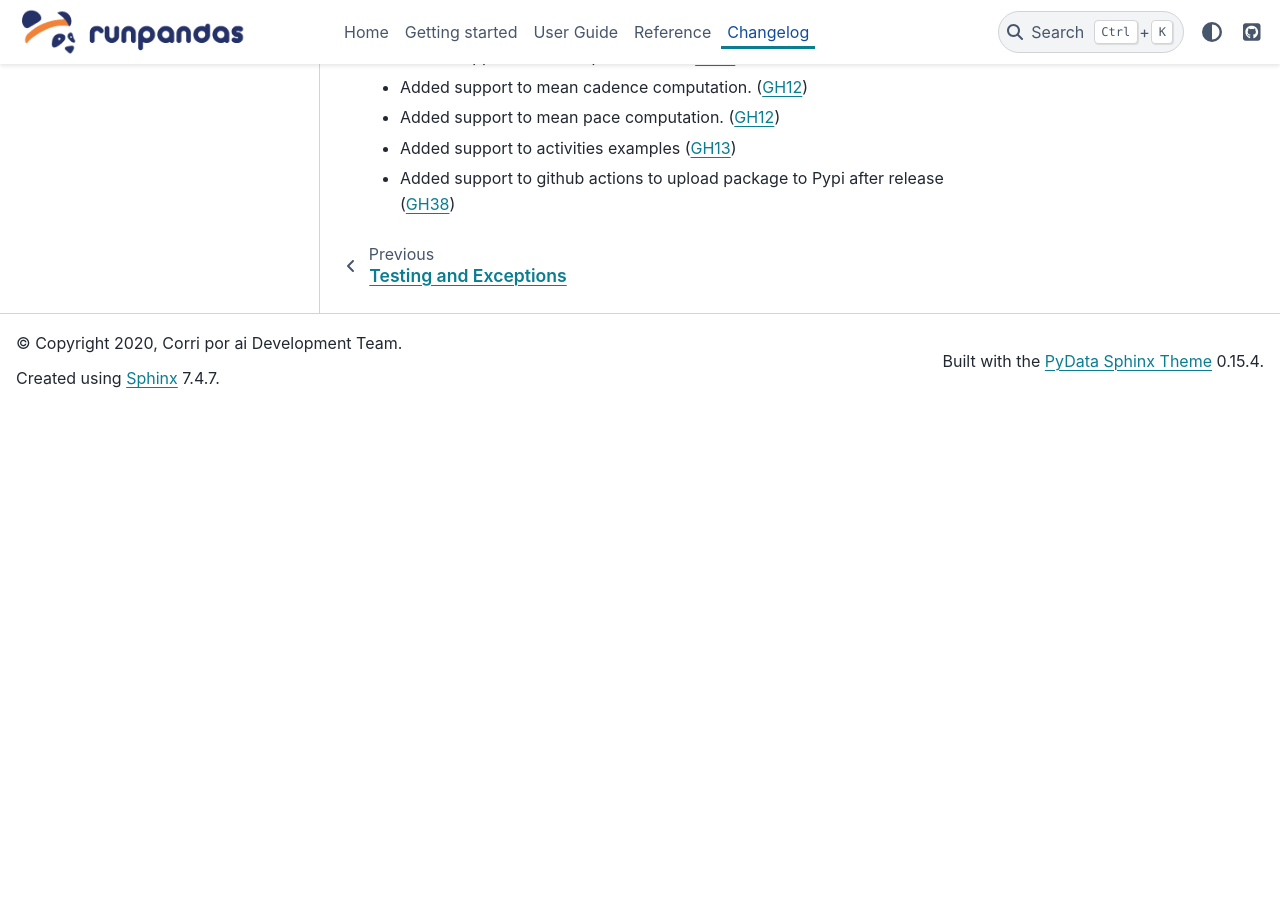
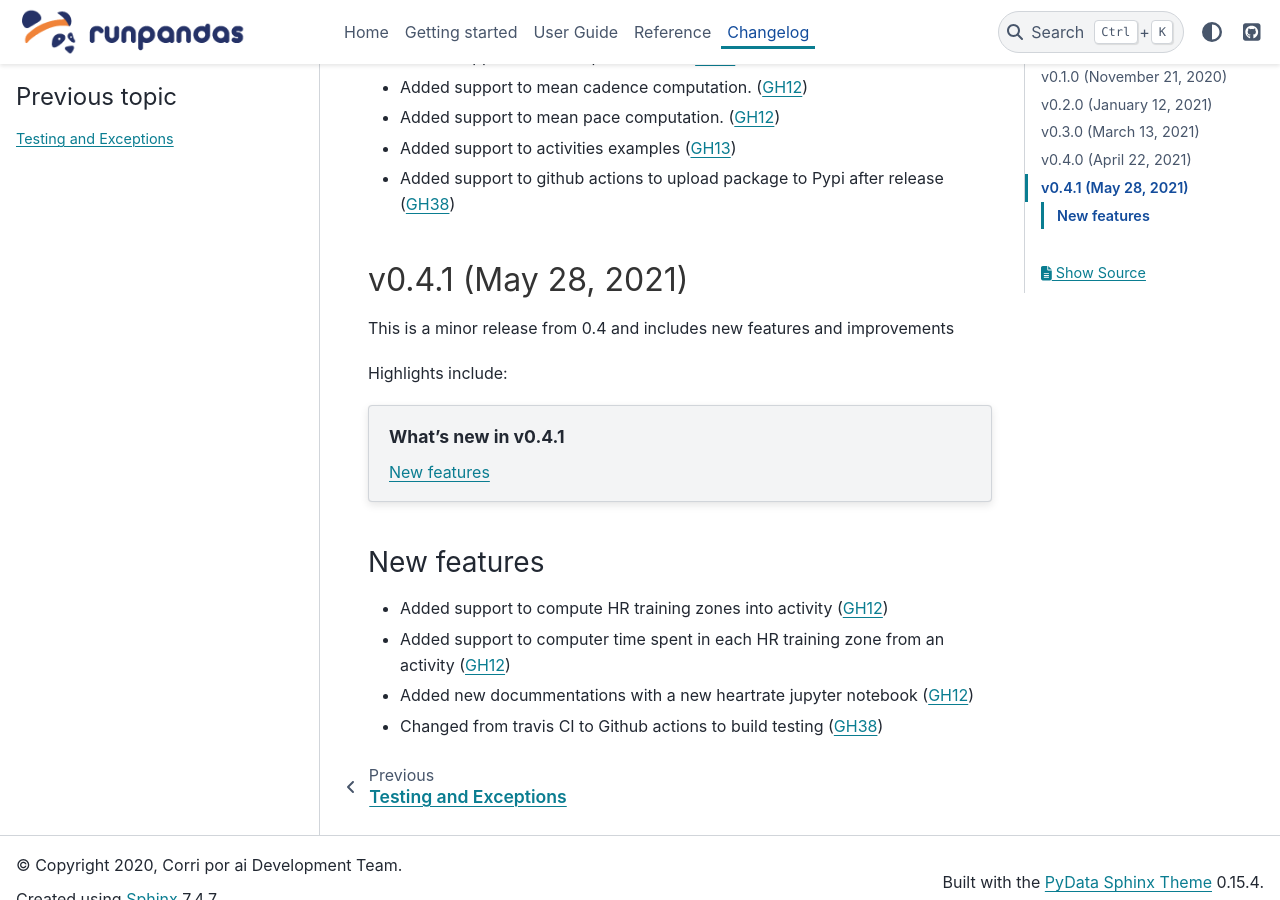
Before and after one commit to corriporai/runpandas, a Sphinx documentation site: the page built from docs/source/whatsnew.rst, in a window 1280 px wide and 900 px high, scrolled down 3233 px. Built offline with Sphinx 7.4.7 and the PyData theme 0.15.4, drawn with Linux system fonts in a browser that asks for light colours; pages that are not in the unit, such as notebooks, are missing from menus; before the commit the page ends 3640 px from its top, so only the background shows below that.

Commit message:
DOC: Updated DOCs for release 4.1

```diff
--- a/CHANGELOG.rst
+++ b/CHANGELOG.rst
@@ -9,3 +9,4 @@ For full details see the commit logs at https://github.com/corriporai/runpandas.
 .. include:: docs/source/whatsnew/v0.2.0.txt
 .. include:: docs/source/whatsnew/v0.3.0.txt
 .. include:: docs/source/whatsnew/v0.4.0.txt
+.. include:: docs/source/whatsnew/v0.4.1.txt
--- a/docs/source/_version.txt
+++ b/docs/source/_version.txt
@@ -1 +1 @@
-Version: **0.2.0 (+52, 2dfa56e)** Date: **April 23, 2021**
+Version: **0.4.0 (+14, 58212c0)** Date: **May 28, 2021**
--- a/docs/source/getting_started.rst
+++ b/docs/source/getting_started.rst
@@ -25,6 +25,12 @@ Install ``runpandas`` with:
 .. code-block:: bash
 
   pip install runpandas
+
+or with:
+
+.. code-block:: bash
+
+  conda install -c marcelcaraciolo runpandas
 
 RunPandas depends on the following packages:
 
--- a/docs/source/reference/acessors.rst
+++ b/docs/source/reference/acessors.rst
@@ -26,3 +26,5 @@ Metrics
    metrics.MetricsAcessor.vertical_speed
    metrics.MetricsAcessor.gradient
    metrics.MetricsAcessor.pace
+   metrics.MetricsAcessor.heart_zone
+   metrics.MetricsAcessor.time_in_zone
--- /dev/null
+++ b/docs/source/reference/api/runpandas.types.acessors.metrics.MetricsAcessor.heart_zone.rst
@@ -0,0 +1,6 @@
+runpandas.types.acessors.metrics.MetricsAcessor.heart\_zone
+===========================================================
+
+.. currentmodule:: runpandas.types.acessors.metrics
+
+.. automethod:: MetricsAcessor.heart_zone
--- a/docs/source/reference/api/runpandas.types.acessors.metrics.MetricsAcessor.rst
+++ b/docs/source/reference/api/runpandas.types.acessors.metrics.MetricsAcessor.rst
@@ -16,6 +16,8 @@ runpandas.types.acessors.metrics.MetricsAcessor
       ~MetricsAcessor.__init__
       ~MetricsAcessor.distance
       ~MetricsAcessor.gradient
+      ~MetricsAcessor.heart_zone
       ~MetricsAcessor.pace
       ~MetricsAcessor.speed
+      ~MetricsAcessor.time_in_zone
       ~MetricsAcessor.vertical_speed
--- /dev/null
+++ b/docs/source/reference/api/runpandas.types.acessors.metrics.MetricsAcessor.time_in_zone.rst
@@ -0,0 +1,6 @@
+runpandas.types.acessors.metrics.MetricsAcessor.time\_in\_zone
+==============================================================
+
+.. currentmodule:: runpandas.types.acessors.metrics
+
+.. automethod:: MetricsAcessor.time_in_zone
--- a/docs/source/user_guide/user_guide.rst
+++ b/docs/source/user_guide/user_guide.rst
@@ -13,3 +13,4 @@ Further information on any specific method can be obtained in the
    :maxdepth: 2
 
    1-overview
+   2-heartrate
--- a/docs/source/whatsnew.rst
+++ b/docs/source/whatsnew.rst
@@ -11,3 +11,4 @@ For full details, see the `commit logs <https://github.com/corriporai/runpandas/
 .. include:: whatsnew/v0.2.0.txt
 .. include:: whatsnew/v0.3.0.txt
 .. include:: whatsnew/v0.4.0.txt
+.. include:: whatsnew/v0.4.1.txt
--- /dev/null
+++ b/docs/source/whatsnew/v0.4.1.txt
@@ -0,0 +1,23 @@
+.. _whatsnew_041:
+
+v0.4.1 (May 28, 2021)
+----------------------------
+
+This is a minor release from 0.4 and includes new features and improvements
+
+
+Highlights include:
+
+
+.. contents:: What's new in v0.4.1
+    :local:
+    :backlinks: none
+
+.. _whatsnew_041.enhancements:
+
+New features
+~~~~~~~~~~~~
+- Added support to compute HR training zones into activity (:issue:`12`)
+- Added support to computer time spent in each HR training zone from an activity (:issue:`12`)
+- Added new docummentations with a new heartrate jupyter notebook (:issue:`12`)
+- Changed from travis CI to Github actions to build testing (:issue:`38`)
```
Also changed, not shown: README.rst (+10 -2 lines), docs/source/user_guide/2-heartrate.ipynb (added), 4 other files.
